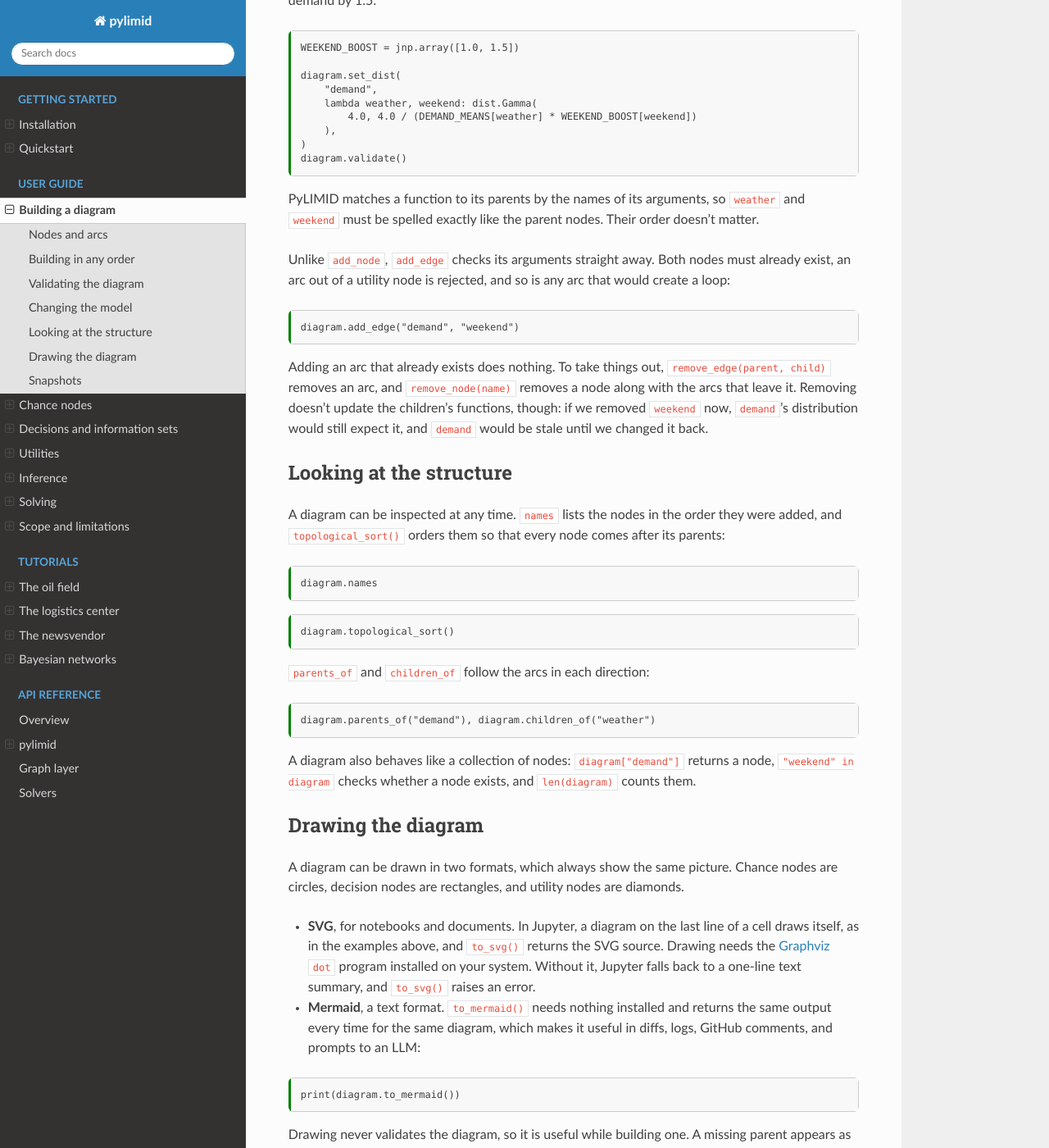
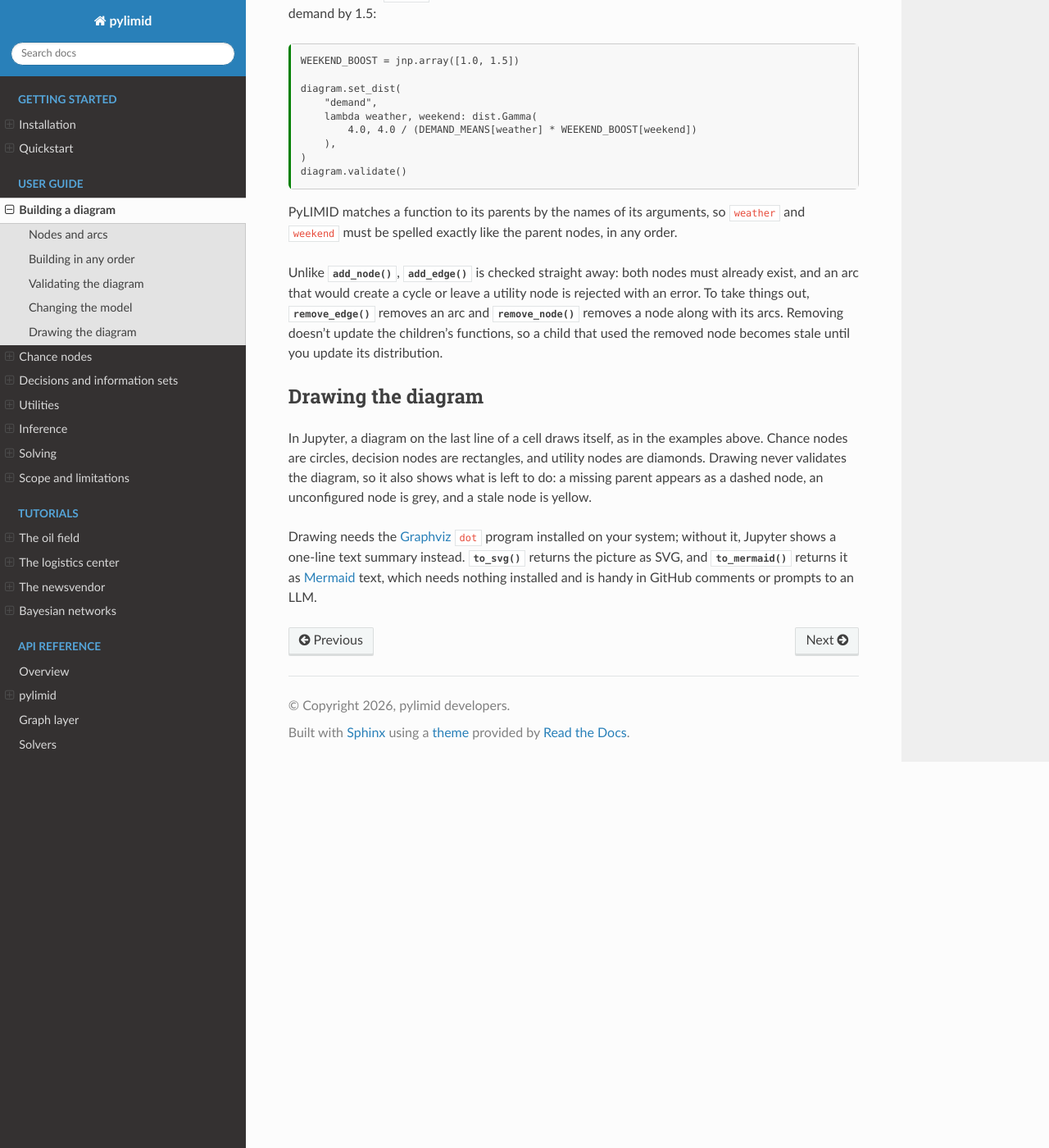
Before and after one commit to cynosural-ai/pylimid, a Sphinx documentation site: the page built from docs/user_guide/building_a_diagram.md, in a window 1280 px wide and 1400 px high, scrolled down 2762 px. Shown: the whole window at 82% size. Built offline with Sphinx 7.4.7 and the Read the Docs theme 3.1.0, drawn with Linux system fonts in a browser that asks for light colours; some of the changed text lies outside the part shown.

Commit message:
docs: rewrite the building a diagram page

````diff
--- a/docs/user_guide/building_a_diagram.md
+++ b/docs/user_guide/building_a_diagram.md
@@ -8,15 +8,15 @@
 
 This page covers how to build and edit an influence diagram, check that it is complete, and draw it. What goes inside each node (distributions, decisions and utilities) has its own pages in the user guide.
 
-We use the ice-cream vendor example from the [quickstart](../getting_started/quickstart.md) page to guide
+We use the ice-cream vendor example from the [quickstart](../getting_started/quickstart.md) page as a running example.
 
 ## Nodes and arcs
 
 There are three kinds of nodes, and every node has a `name` and a tuple of `parents` (i.e., the nodes where its arcs come from):
 
-- `ChanceNode` represents a random variable, like the weather or the demand.
-- `DecisionNode` is a choice, like how many ice creams to stock. Its parents are what is known when the choice is made (i.e., its *information set*).
-- `UtilityNode` indicate the resulting payoff, like the vendor's profit. A utility node can't have children: nothing in the diagram depends on a payoff.
+- {py:class}`ChanceNode` represents a random variable, like the weather or the demand.
+- {py:class}`DecisionNode` is a choice, like how many ice creams to stock. Its parents are what is known when the choice is made (i.e., its *information set*).
+- {py:class}`UtilityNode` indicates the resulting payoff, like the vendor's profit. A utility node can't have children: nothing in the diagram depends on a payoff.
 
 We start with the numbers and the profit function from the quickstart:
 
@@ -37,7 +37,7 @@
 
 ## Building in any order
 
-You don't need to fill the whole `InfluenceDiagram` in one go. You can add a node before its parents exist, add arcs later, and fill in a node's details whenever you are ready. Nothing is checked until you ask for it.
+You don't need to fill the whole {py:class}`InfluenceDiagram` in one go. You can add a node before its parents exist, add arcs later, and fill in a node's details whenever you are ready. Completeness isn't checked until you ask for it.
 
 For example, we can start with the decision and the profit, before describing the weather or the demand:
 
@@ -88,15 +88,13 @@
 diagram.validate()
 ```
 
-An empty list means the diagram is complete and ready to be solved.
+An empty list means the diagram is complete and ready to be solved. You don't have to call `validate()` before solving: {py:func}`solve` and {py:func}`infer` check the diagram themselves and raise an error listing the problems if it isn't complete.
 
-Each node also reports its own state through `consistency`, which is one of `UNCONFIGURED`, `STALE` or `CONSISTENT`:
+Each node also reports its own state through {py:attr}`~Node.consistency`, which is one of `UNCONFIGURED`, `STALE` or `CONSISTENT`:
 
 ```{code-cell} ipython3
 diagram["demand"].consistency
 ```
-
----------
 
 ## Changing the model
 
@@ -116,7 +114,7 @@
     print(problem.kind.name, "-", problem.message)
 ```
 
-`demand` is now stale. Its distribution is a function of `weather` only, so it can't use the new parent, and PyLIMID doesn't guess what the arc should mean. The drawing highlights the stale node:
+`demand` is now `STALE`: its distribution is a function of `weather` only, so it can't use the new parent, and PyLIMID doesn't guess what the arc should mean. The drawing highlights it in yellow:
 
 ```{code-cell} ipython3
 diagram
@@ -136,62 +134,12 @@
 diagram.validate()
 ```
 
-PyLIMID matches a function to its parents by the names of its arguments, so `weather` and `weekend` must be spelled exactly like the parent nodes. Their order doesn't matter.
+PyLIMID matches a function to its parents by the names of its arguments, so `weather` and `weekend` must be spelled exactly like the parent nodes, in any order.
 
-Unlike `add_node`, `add_edge` checks its arguments straight away. Both nodes must already exist, an arc out of a utility node is rejected, and so is any arc that would create a loop:
-
-```{code-cell} ipython3
-:tags: [raises-exception]
-
-diagram.add_edge("demand", "weekend")
-```
-
-Adding an arc that already exists does nothing. To take things out, `remove_edge(parent, child)` removes an arc, and `remove_node(name)` removes a node along with the arcs that leave it. Removing doesn't update the children's functions, though: if we removed `weekend` now, `demand`'s distribution would still expect it, and `demand` would be stale until we changed it back.
-
-## Looking at the structure
-
-A diagram can be inspected at any time. `names` lists the nodes in the order they were added, and `topological_sort()` orders them so that every node comes after its parents:
-
-```{code-cell} ipython3
-diagram.names
-```
-
-```{code-cell} ipython3
-diagram.topological_sort()
-```
-
-`parents_of` and `children_of` follow the arcs in each direction:
-
-```{code-cell} ipython3
-diagram.parents_of("demand"), diagram.children_of("weather")
-```
-
-A diagram also behaves like a collection of nodes: `diagram["demand"]` returns a node, `"weekend" in diagram` checks whether a node exists, and `len(diagram)` counts them.
+Unlike {py:meth}`~InfluenceDiagram.add_node`, {py:meth}`~InfluenceDiagram.add_edge` is checked straight away: both nodes must already exist, and an arc that would create a cycle or leave a utility node is rejected with an error. To take things out, {py:meth}`~InfluenceDiagram.remove_edge` removes an arc and {py:meth}`~InfluenceDiagram.remove_node` removes a node along with its arcs. Removing doesn't update the children's functions, so a child that used the removed node becomes stale until you update its distribution.
 
 ## Drawing the diagram
 
-A diagram can be drawn in two formats, which always show the same picture. Chance nodes are circles, decision nodes are rectangles, and utility nodes are diamonds.
+In Jupyter, a diagram on the last line of a cell draws itself, as in the examples above. Chance nodes are circles, decision nodes are rectangles, and utility nodes are diamonds. Drawing never validates the diagram, so it also shows what is left to do: a missing parent appears as a dashed node, an unconfigured node is grey, and a stale node is yellow.
 
-- **SVG**, for notebooks and documents. In Jupyter, a diagram on the last line of a cell draws itself, as in the examples above, and `to_svg()` returns the SVG source. Drawing needs the [Graphviz](https://graphviz.org/download/) `dot` program installed on your system. Without it, Jupyter falls back to a one-line text summary, and `to_svg()` raises an error.
-- **Mermaid**, a text format. `to_mermaid()` needs nothing installed and returns the same output every time for the same diagram, which makes it useful in diffs, logs, GitHub comments, and prompts to an LLM:
-
-```{code-cell} ipython3
-print(diagram.to_mermaid())
-```
-
-Drawing never validates the diagram, so it is useful while building one. A missing parent appears as a dashed node, an unconfigured node is grey, and a stale node is yellow.
-
-## Snapshots
-
-`solve()` and `infer()` take the diagram directly, so you rarely need what happens under the hood: before running, they call `snapshot()`, which validates the diagram and returns a frozen view of its nodes, ordered so that parents come first. If the diagram has problems, `snapshot()` raises a `ValueError` that lists them, so you can't solve an incomplete diagram by accident:
-
-```{code-cell} ipython3
-diagram.snapshot().order
-```
-
-A snapshot still refers to the same node objects, so it is only valid until the diagram changes. Take a new one after editing.
-
-```{admonition} Optional check: does a distribution use its parent?
-:class: tip
-`validate()` checks that a distribution's arguments match its parents, but it can't tell whether the function actually uses them. A common mistake, indexing a table with the wrong parent, passes this check. `probe_discrete_parents()` runs each distribution for every state of its discrete parents and warns, with a `DIST_IGNORES_PARENT` problem, when the result never changes. It is optional because it runs your code, and it only warns because a node can be independent of a parent on purpose. See [Chance nodes](chance_nodes.md) for details.
-```
+Drawing needs the [Graphviz](https://graphviz.org/download/) `dot` program installed on your system; without it, Jupyter shows a one-line text summary instead. {py:meth}`~InfluenceDiagram.to_svg` returns the picture as SVG, and {py:meth}`~InfluenceDiagram.to_mermaid` returns it as [Mermaid](https://mermaid.js.org) text, which needs nothing installed and is handy in GitHub comments or prompts to an LLM.
````
Also changed, not shown: other parts of docs/user_guide/building_a_diagram.md (+3 -3 lines).
